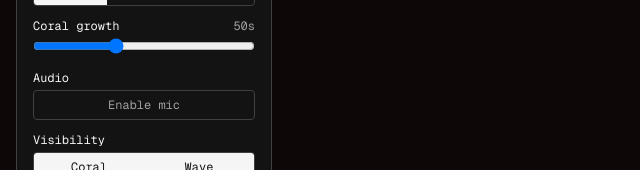
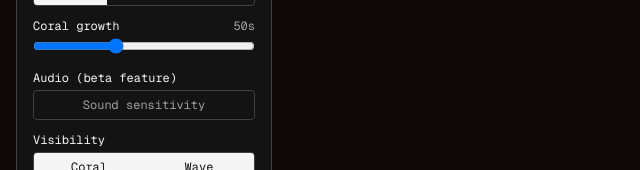
Before and after one commit to vinnayakk/mandala-genesis, a Next.js app: page / in a window 1280 px wide. Shown: the part 266-436 px from the top of the page, without its empty margins (0-640 px from the left). Built offline with nearby package versions, Linux system fonts and the light colour scheme.

Commit message:
phase-3: audio reactivity — coral bleaching metaphor (step 3, beta)

```diff
--- a/components/Controls.tsx
+++ b/components/Controls.tsx
@@ -33,7 +33,8 @@ const TIPS = [
   "Every stroke feeds the coral. It remembers everything you drew.",
   "Glow dots aren't a bug — they're bioluminescence.",
   "Symmetry 24 + tiny brush = a fever dream. You're welcome.",
-  "Mic on + music = living coral. Every beat shifts the pattern.",
+  "Sound is stress. Loud enough, it bleaches the reef entirely.",
+  "Bleached reef can't self-recover. Draw new strokes to restore it.",
 ];
 
 const BLEND_MODES: { value: BlendMode; label: string }[] = [
@@ -157,7 +158,7 @@ export default function Controls({
 
       {/* ── Audio ── */}
       <div className="block">
-        <div className="mb-1">Audio</div>
+        <div className="mb-1">Audio (beta feature)</div>
         <button
           onClick={onMicToggle}
           className={`w-full py-1.5 rounded border transition-colors ${
@@ -166,7 +167,7 @@ export default function Controls({
               : "border-neutral-700 hover:border-neutral-400 text-neutral-400"
           }`}
         >
-          {micOn ? "Mic on — listening" : "Enable mic"}
+          {micOn ? "Listening — reef at risk" : "Sound sensitivity"}
         </button>
       </div>
 
```
